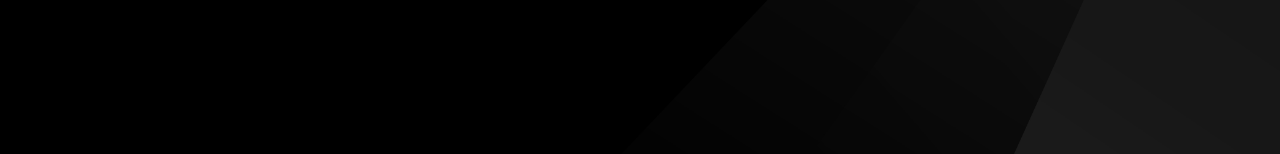
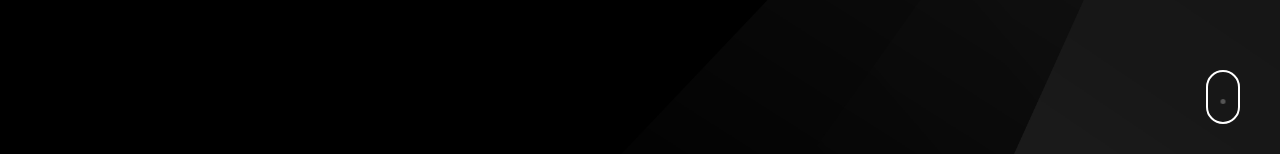
Before and after one commit to K4mino/project, a Next.js app: page / in a window 1280 px wide. Shown: the part 636-790 px from the top of the page. Built offline with nearby package versions, Linux system fonts and the light colour scheme.

Commit message:
fix scroll indicator

```diff
--- a/src/components/Loader.jsx
+++ b/src/components/Loader.jsx
@@ -3,7 +3,7 @@
 
 const Wrapper = styled.div`
     position:fixed;
-    z-index:999;
+    z-index:99999;
     width:100vw;
     height:100vh;
     background-color:#000;
--- a/src/components/MainDesktop.jsx
+++ b/src/components/MainDesktop.jsx
@@ -4,11 +4,13 @@
 import GenericLoader from './GenericLoader';
 import Loader from './Loader';
 import Menu from './Menu';
+import Scrollindicator from './Scrollindicator';
 
 const Wrapper = styled.div`
     display: flex;
     flex-direction: column;
     position: relative;
+    width: 100%;
 `;
 
 const MainDesktop = ({
@@ -91,7 +93,7 @@
 
   return (
     <Wrapper onWheel={handleWheel}>
-
+        <Scrollindicator/>
         {isLoading && <Loader
         direction={direction}
         activeElement={activeElement}/>}
--- a/src/components/MainMobile.jsx
+++ b/src/components/MainMobile.jsx
@@ -5,6 +5,7 @@
 import Loader from "./Loader";
 import Menu from "./Menu";
 import MenuMobile from "./MenuMobile";
+import MobileScrollindicator from "./MobileScrollindicator";
 
 const Wrapper = styled.div`
   display: flex;
@@ -132,7 +133,7 @@
       onTouchEnd={handleTouchEnd}
       onTouchMove={handleTouchMove}
     >
-
+      <MobileScrollindicator/>
       {isLoading && (
         <Loader direction={direction} activeElement={activeElement} />
       )}
--- a/src/components/MobileScrollindicator.jsx
+++ b/src/components/MobileScrollindicator.jsx
@@ -3,10 +3,23 @@
 
 const ArrowScroll = styled.div`
     position:fixed;
-    top:10px;
-    right:10px;
+    top:20px;
+    right:35px;
     height:40px;
-    z-index: 999;
+    z-index: 9999;
+`
+const arrow1 = keyframes`
+    100%{
+        opacity:0;
+        top:100%;
+    }
+`
+
+const arrow2 = keyframes`
+    100%{
+        opacity:0;
+        top:50%;
+    }
 `
 
 const Arrow = styled.div`
@@ -27,21 +40,7 @@
     &:nth-child(3){
         animation:${arrow2} 1.5s ease-in-out infinite;
     }
-`
-
-const arrow1 = keyframes`
-    100%{
-        opacity:0;
-        top:100%;
-    }
-`
-
-const arrow2 = keyframes`
-    100%{
-        opacity:0;
-        top:50%;
-    }
-`
+`;
 
 const MobileScrollindicator = () => {
   return (
--- a/src/components/Scrollindicator.jsx
+++ b/src/components/Scrollindicator.jsx
@@ -0,0 +1,45 @@
+import React from 'react'
+import styled,{keyframes} from 'styled-components'
+
+
+const scrollAnimation = keyframes`
+    0% {
+        opacity: 1;
+        bottom: 80%;
+    }
+    100% {
+        opacity: 0;
+        bottom: 20%;
+    }
+`;
+
+const MouseScroll = styled.div`
+    width: 30px;
+    height: 50px;
+    border: 2px solid #fff;
+    border-radius: 30px;
+    position: fixed;
+    bottom: 40px;
+    right: 40px;
+    z-index: 9999;
+
+    &::before {
+        content: "";
+        width: 5px;
+        height: 5px;
+        position: absolute;
+        left: 50%;
+        transform: translateX(-50%);
+        background-color: #fff;
+        border-radius: 50%;
+        animation: ${scrollAnimation} 2.5s infinite;
+    }
+`;
+
+const Scrollindicator = () => {
+  return (
+    <MouseScroll/>
+  )
+}
+
+export default Scrollindicator
```
